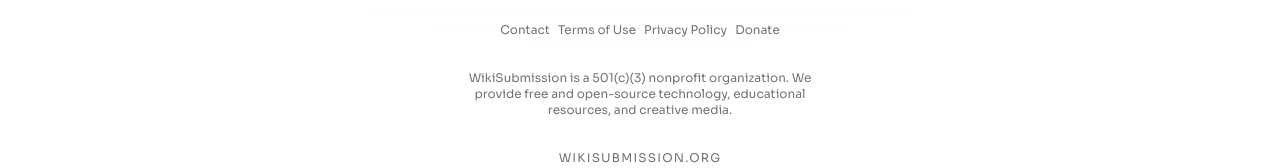
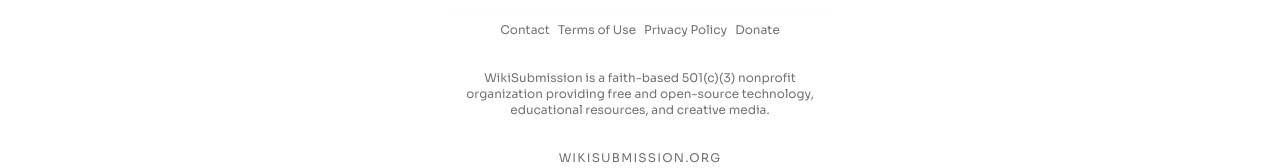
Before and after one commit to WikiSubmission/wikisubmission-org, a Next.js app: page / in a window 1280 px wide. Shown: the part 928-1096 px from the top of the page. Built offline with nearby package versions, Linux system fonts and the light colour scheme.

Commit message:
chore: update about info

```diff
--- a/app/page.tsx
+++ b/app/page.tsx
@@ -187,7 +187,7 @@ export default function Home() {
 
       <section className="max-w-sm text-center text-xs text-muted-foreground space-y-2">
         <p>
-          WikiSubmission is a 501(c)(3) nonprofit organization.  We provide free and open-source technology, educational resources, and creative media.
+          WikiSubmission is a faith-based 501(c)(3) nonprofit organization providing free and open-source technology, educational resources, and creative media.
         </p>
       </section>
 
```
